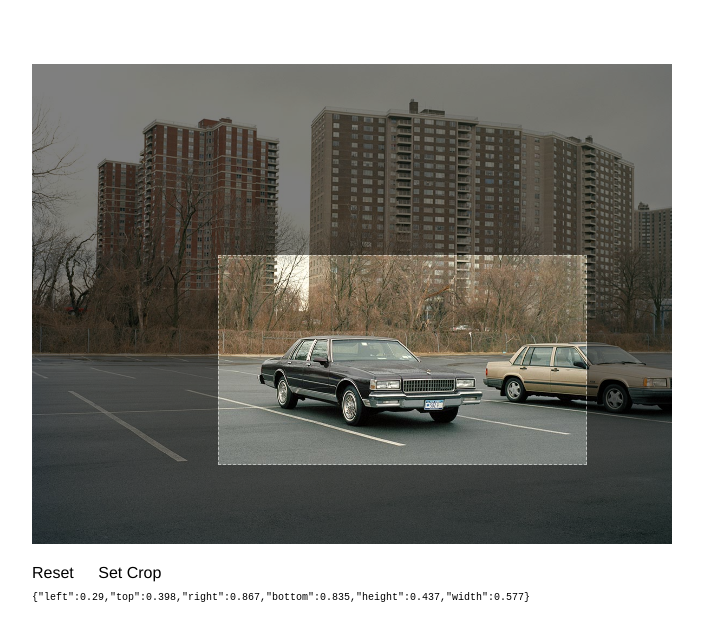
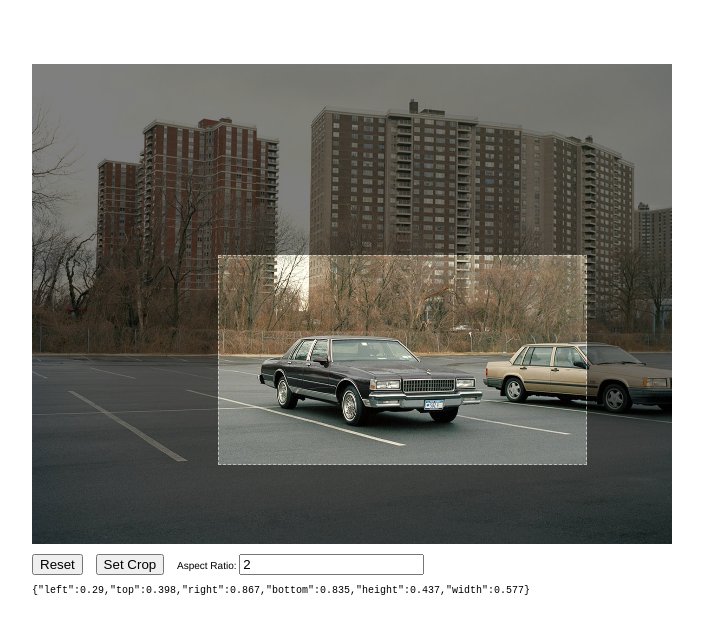
Before and after one commit to homerjam/angular-cropify, a website: page index.html in a window 1280 px wide. Shown: the whole page, without its empty margins (288-991 px from the left). Drawn offline with Linux system fonts and the light colour scheme.

Commit message:
fix offset again, add aspectRatio field to demo

```diff
--- a/angular-cropify.js
+++ b/angular-cropify.js
@@ -454,7 +454,7 @@
                         coords = coords || {};
 
                         var _rect = container[0].getBoundingClientRect(), //gives correct height & width sometimes negative/wrong left/top/right/bottom!
-                            el = $element[0].parentElement,
+                            el = $element[0].parentElement === $document[0].body ? $element[0] : $element[0].parentElement,
                             _x = 0, _y = 0;
 
                         while (el && !isNaN(el.offsetLeft) && !isNaN(el.offsetTop) && !isNaN(el.scrollLeft) && !isNaN(el.scrollTop)) {
--- a/example/app.js
+++ b/example/app.js
@@ -2,6 +2,8 @@ angular.module('ExampleApp', ['hj.cropify']);
 
 var ExampleCtrl = function($scope) {
     var ctrl = this;
+
+    ctrl.aspectRatio = 2;
 
     ctrl.coords = {
         "left": 0.29,
--- a/example/styles.css
+++ b/example/styles.css
@@ -5,6 +5,7 @@
 body {
 	font-family: Helvetica, sans-serif;
 	position: absolute;
+	font-size: 10px;
 	width: 100%;
 	height: 100%;
 	margin: 0;
@@ -36,7 +37,7 @@ ul {
 
 li {
 	display: inline-block;
-	margin: 20px 20px 0 0;
+	margin: 10px 10px 0 0;
 	cursor: pointer;
 }
 
--- a/index.html
+++ b/index.html
@@ -10,7 +10,7 @@
 
 <body ng-controller="ExampleCtrl as ctrl">
 
-    <hj-cropify coords="ctrl.coords" aspect-ratio="2">
+    <hj-cropify coords="ctrl.coords" aspect-ratio="ctrl.aspectRatio">
 
         <div class="padding"></div>
 
@@ -19,8 +19,9 @@
     </hj-cropify>
 
     <ul class="controls">
-        <li ng-click="ctrl.coords = {}">Reset</li>
-        <li ng-click="ctrl.setCrop()">Set Crop</li>
+        <li><button ng-click="ctrl.coords = {}">Reset</button></li>
+        <li><button ng-click="ctrl.setCrop()">Set Crop</button></li>
+        <li>Aspect Ratio: <input type="number" ng-model="ctrl.aspectRatio" min="0"></li>
     </ul>
 
     <pre>{{ctrl.coords}}</pre>
```
